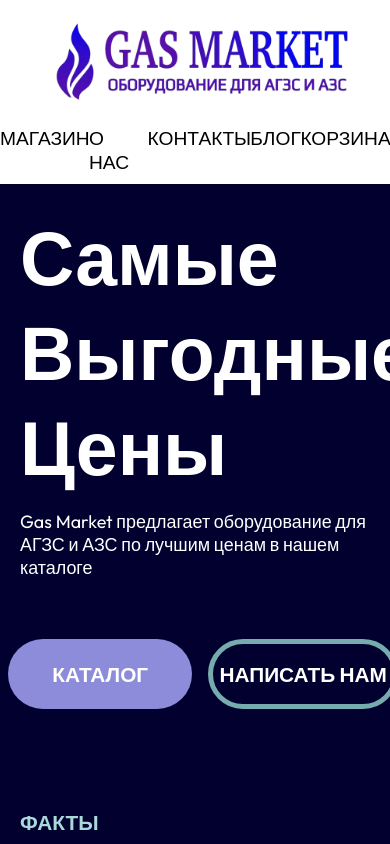
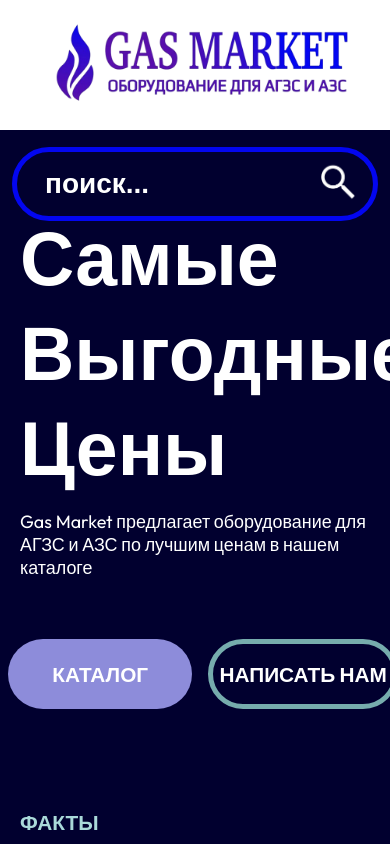
Before and after one commit to Danila267/azsk, a Vue app: page / in a window 390 px wide. Shown: the top 844 px of the page. Built offline with nearby package versions, Linux system fonts and the light colour scheme.

Commit message:
Header fixed mobile version v3

```diff
--- a/src/components/Header.vue
+++ b/src/components/Header.vue
@@ -281,7 +281,8 @@ export default {
 
     .header__upper-part {
         flex-wrap: wrap;
-        height: 11.5em;
+        // height: 11.5em;
+        height: 5em;
         // width: 100vw;
         justify-content: center;
     }
@@ -336,6 +337,7 @@ export default {
         align-items: center;
         // flex-wrap: wrap;
         // min-width: 0;
+        display: none;
     }
 
     .header__upper-part--second__column {
@@ -352,6 +354,32 @@ export default {
         transition: all 0.3s ease;
     }
 
+    .header__lower-part {
+        width: 100%;
+        display: flex;
+        position: absolute;
+        bottom: 0;
+        left: 0;
+        height: 0%;
+        // background-color: green;
+        justify-content: flex-start;
+        align-items: center;
+        z-index: 300;
+    }
+
+    .header__lower-part--first {
+        display: none;
+    }
+
+    .header__lower-part--third {
+        display: none;
+    }
+
+    .header__lower-part--second__search {
+        margin-left: 12px;
+        margin-right: 12px;
+    }
+
 }
 
 
```
